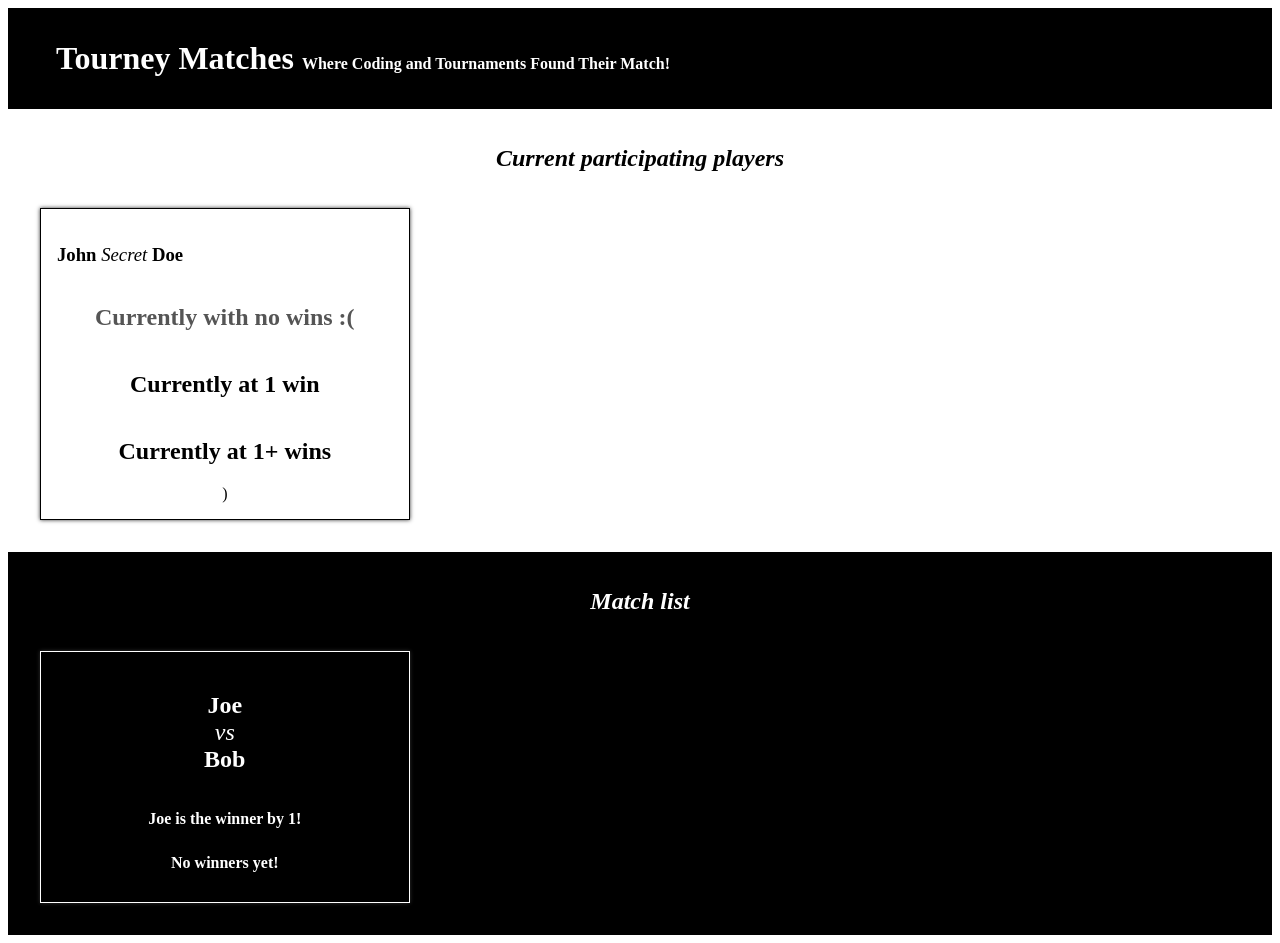
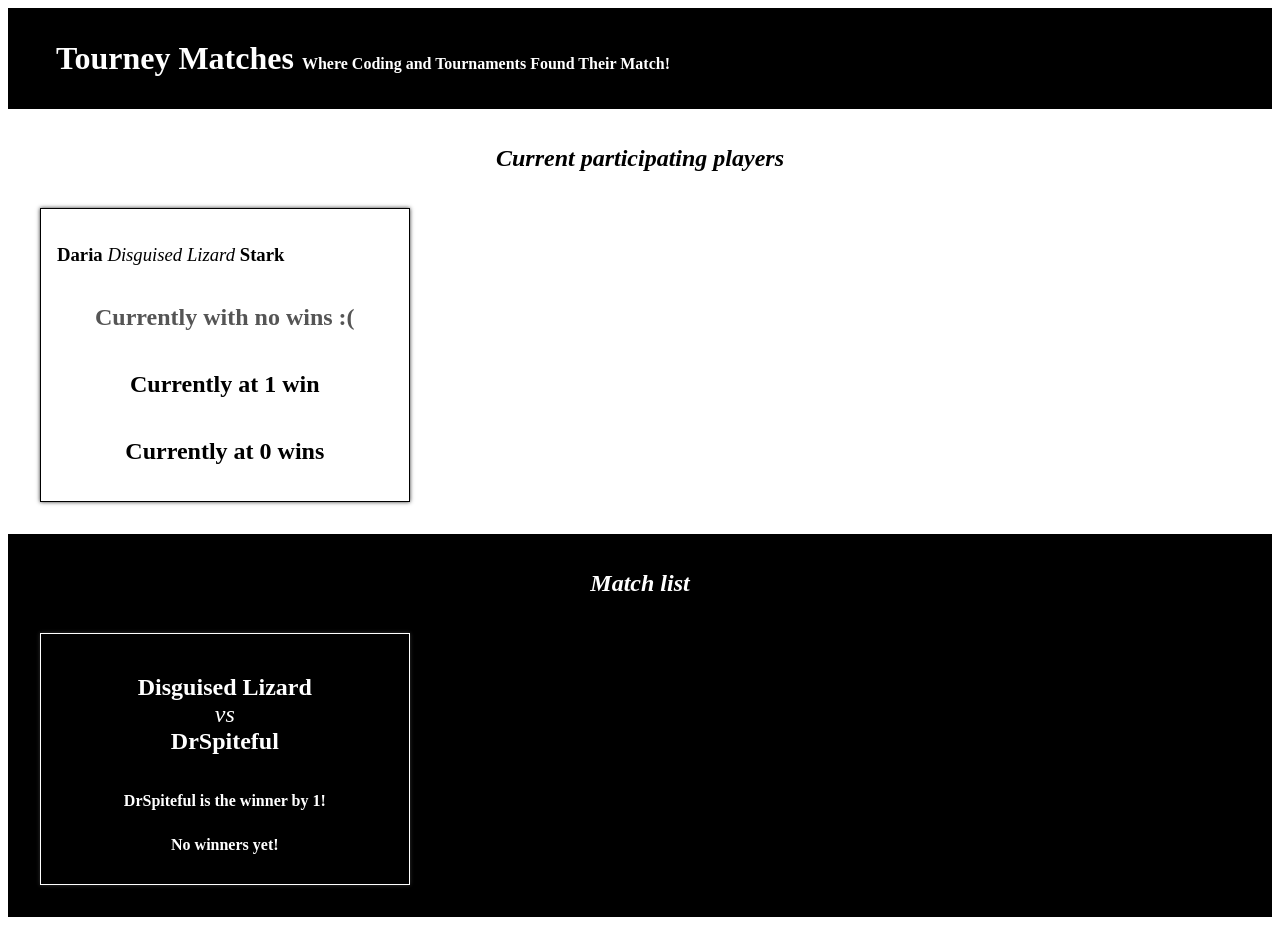
Before and after one commit to rebeccaariss/tourney-matches, a React (Create React App) app: page / in a window 1280 px wide. Built offline with nearby package versions, Linux system fonts and the light colour scheme.

Commit message:
Pass props down for single player and single match

```diff
--- a/src/components/Match.js
+++ b/src/components/Match.js
@@ -1,12 +1,13 @@
-function Match() {
+function Match(props) {
+
+  const { players, winner, scoreDifference } = props;
+
   return (
     <article className="Match">
-      <h1>
-        Joe <span>vs</span> Bob
-      </h1>
-      {/* To be shown when there is a winner */}
-      <h2>Joe is the winner by 1!</h2>
-      {/* To be shown when there is no winner */}
+      <h1>{players[0]} <span>vs</span> {players[1]}</h1>
+      {/* To be shown when there is a winner: */}
+      <h2>{winner} is the winner by {scoreDifference}!</h2>
+      {/* To be shown when there is no winner: */}
       <h2>No winners yet!</h2>
     </article>
   );
--- a/src/components/MatchList.js
+++ b/src/components/MatchList.js
@@ -2,10 +2,17 @@ import matchData from '../data/matchData';
 import Match from './Match';
 
 function MatchList(props) {
+
+  const oneMatch = matchData[0];
+
   return (
     <section className="PlayerList MatchList">
       <h1>Match list</h1>
-      <Match />
+      <Match
+        players={oneMatch.players}
+        winner={oneMatch.winner}
+        scoreDifference={oneMatch.scoreDifference}
+      />
     </section>
   );
 }
--- a/src/components/Player.js
+++ b/src/components/Player.js
@@ -1,15 +1,16 @@
-function Player() {
+function Player(props) {
+
+  const { gamerTag, firstName, lastName, wins } = props;
+
   return (
     <article className="Player">
-      <h1>
-        John <span>Secret</span> Doe
-      </h1>
+      <h1>{firstName} <span>{gamerTag}</span> {lastName}</h1>
       {/* To be shown when there are no wins */}
       <h2 className="zero">Currently with no wins :(</h2>
       {/* To be shown when there is 1 win */}
       <h2>Currently at 1 win</h2>
       {/* To be shown when there is more than one win */}
-      <h2>Currently at 1+ wins</h2>)
+      <h2>Currently at {wins} wins</h2>
     </article>
   );
 }
--- a/src/components/PlayerList.js
+++ b/src/components/PlayerList.js
@@ -6,11 +6,17 @@ import Player from "./Player";
 function PlayerList(props) {
   const playerDataArray = preparePlayerData(playerData);
   const parsedPlayerData = addWinsToPlayers(playerDataArray, matchData);
+  const onePlayer = parsedPlayerData[0];
 
   return (
     <section className="PlayerList">
       <h1>Current participating players</h1>
-      <Player />
+      <Player
+        gamerTag={onePlayer.gamerTag}
+        firstName={onePlayer.firstName}
+        lastName={onePlayer.lastName}
+        wins={onePlayer.wins}
+      />
     </section>
   );
 }
```
